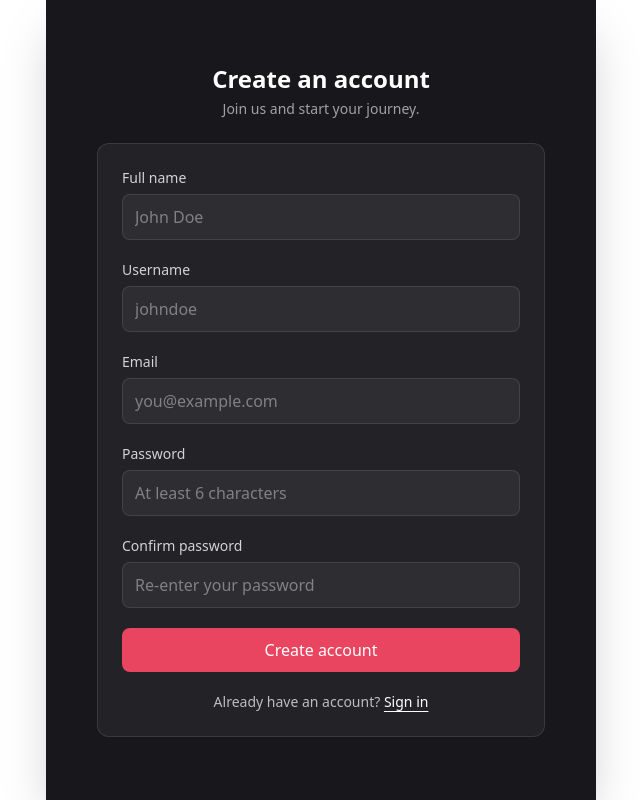
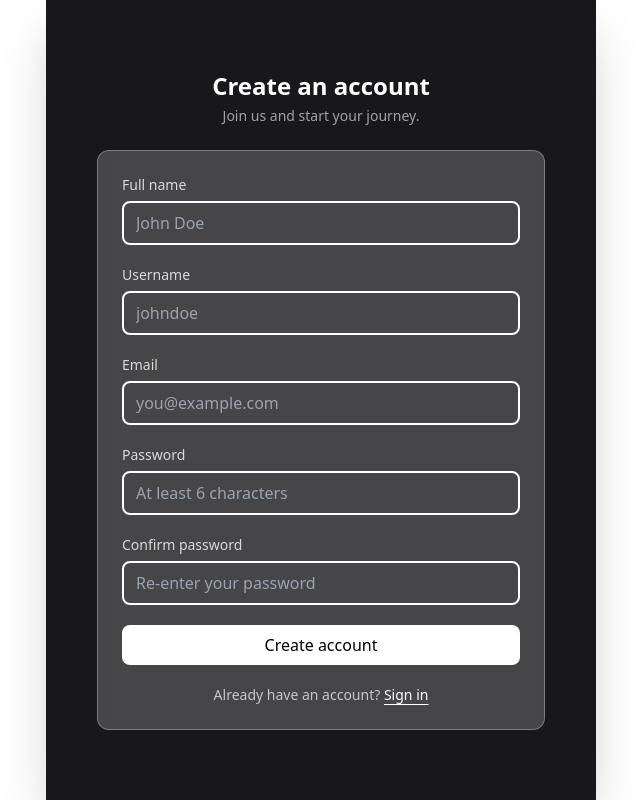
Before and after one commit to gloonch/whisper, a React (Create React App) app in the folder client/: page /signup in a window 1280 px wide. Shown: the whole page, without its empty margins (319-959 px from the left). Built offline with nearby package versions, Linux system fonts and the light colour scheme.

Commit message:
0022: CLIENT: added glassmorphism to login & signup

```diff
--- a/client/src/pages/Login.jsx
+++ b/client/src/pages/Login.jsx
@@ -53,10 +53,12 @@ const Login = () => {
           <p className="text-sm text-white/60 mt-1">Welcome back. Please sign in to continue.</p>
         </div>
 
-        <form className="bg-white/5 border border-white/10 rounded-xl p-6 space-y-5" onSubmit={handleSubmit}>
+        <form className="bg-white/20 backdrop-blur-sm border border-white/30 rounded-xl p-6 space-y-5" onSubmit={handleSubmit}>
           <div className="space-y-1.5">
-            <label htmlFor="username" className="block text-sm text-white/80">
-              Username
+            <label
+              htmlFor="username"
+              className="block text-sm text-white/80">
+                Username
             </label>
             <input
               id="username"
@@ -66,7 +68,7 @@ const Login = () => {
               required
               value={formData.username}
               onChange={handleChange}
-              className="w-full px-3 py-2.5 rounded-lg bg-white/5 border border-white/10 text-white placeholder-white/40 focus:outline-none focus:ring-2 focus:ring-ruby-accent focus:border-transparent transition"
+              className={`w-full px-3 py-2 bg-transparent border-2 border-white text-white rounded-lg focus:outline-none focus:ring-2 focus:ring-ruby-accent`}
               placeholder="@your_username"
               dir="ltr"
             />
@@ -84,7 +86,7 @@ const Login = () => {
               required
               value={formData.password}
               onChange={handleChange}
-              className="w-full px-3 py-2.5 rounded-lg bg-white/5 border border-white/10 text-white placeholder-white/40 focus:outline-none focus:ring-2 focus:ring-ruby-accent focus:border-transparent transition"
+              className="w-full px-3 py-2 bg-transparent border-2 border-white text-white rounded-lg focus:outline-none focus:ring-2 focus:ring-ruby-accent"
               placeholder="Your password"
               dir="ltr"
             />
@@ -93,8 +95,8 @@ const Login = () => {
           <button
             type="submit"
             disabled={isLoading}
-            className="w-full py-2.5 rounded-lg bg-ruby-accent text-white font-medium hover:opacity-90 disabled:opacity-50 disabled:cursor-not-allowed transition"
-          >
+            className="w-full flex-1 px-4 py-2 bg-white text-black rounded-lg hover:bg-black hover:text-white hover:border-white duration-500 transition-colors"
+            >
             {isLoading ? (
               <div className="flex items-center justify-center">
                 <div className="animate-spin rounded-full h-5 w-5 border-b-2 border-white mr-2"></div>
--- a/client/src/pages/SignUp.jsx
+++ b/client/src/pages/SignUp.jsx
@@ -80,7 +80,7 @@ const SignUp = () => {
           <p className="text-sm text-white/60 mt-1">Join us and start your journey.</p>
         </div>
 
-        <form className="bg-white/5 border border-white/10 rounded-xl p-6 space-y-5" onSubmit={handleSubmit}>
+        <form className="bg-white/20 backdrop-blur-sm border border-white/30 rounded-xl p-6 space-y-5" onSubmit={handleSubmit}>
           <div className="space-y-1.5">
             <label htmlFor="name" className="block text-sm text-white/80">
               Full name
@@ -93,7 +93,7 @@ const SignUp = () => {
               required
               value={formData.name}
               onChange={handleChange}
-              className="w-full px-3 py-2.5 rounded-lg bg-white/5 border border-white/10 text-white placeholder-white/40 focus:outline-none focus:ring-2 focus:ring-ruby-accent focus:border-transparent transition"
+              className="w-full px-3 py-2 bg-transparent border-2 border-white text-white rounded-lg focus:outline-none focus:ring-2 focus:ring-ruby-accent"
               placeholder="John Doe"
             />
           </div>
@@ -110,7 +110,7 @@ const SignUp = () => {
               required
               value={formData.username}
               onChange={handleChange}
-              className="w-full px-3 py-2.5 rounded-lg bg-white/5 border border-white/10 text-white placeholder-white/40 focus:outline-none focus:ring-2 focus:ring-ruby-accent focus:border-transparent transition"
+              className="w-full px-3 py-2 bg-transparent border-2 border-white text-white rounded-lg focus:outline-none focus:ring-2 focus:ring-ruby-accent"
               placeholder="johndoe"
               dir="ltr"
             />
@@ -128,7 +128,7 @@ const SignUp = () => {
               required
               value={formData.email}
               onChange={handleChange}
-              className="w-full px-3 py-2.5 rounded-lg bg-white/5 border border-white/10 text-white placeholder-white/40 focus:outline-none focus:ring-2 focus:ring-ruby-accent focus:border-transparent transition"
+              className="w-full px-3 py-2 bg-transparent border-2 border-white text-white rounded-lg focus:outline-none focus:ring-2 focus:ring-ruby-accent"
               placeholder="you@example.com"
               dir="ltr"
             />
@@ -146,7 +146,7 @@ const SignUp = () => {
               required
               value={formData.password}
               onChange={handleChange}
-              className="w-full px-3 py-2.5 rounded-lg bg-white/5 border border-white/10 text-white placeholder-white/40 focus:outline-none focus:ring-2 focus:ring-ruby-accent focus:border-transparent transition"
+              className="w-full px-3 py-2 bg-transparent border-2 border-white text-white rounded-lg focus:outline-none focus:ring-2 focus:ring-ruby-accent"
               placeholder="At least 6 characters"
               dir="ltr"
             />
@@ -164,7 +164,7 @@ const SignUp = () => {
               required
               value={formData.confirmPassword}
               onChange={handleChange}
-              className="w-full px-3 py-2.5 rounded-lg bg-white/5 border border-white/10 text-white placeholder-white/40 focus:outline-none focus:ring-2 focus:ring-ruby-accent focus:border-transparent transition"
+              className="w-full px-3 py-2 bg-transparent border-2 border-white text-white rounded-lg focus:outline-none focus:ring-2 focus:ring-ruby-accent"
               placeholder="Re-enter your password"
               dir="ltr"
             />
@@ -173,7 +173,7 @@ const SignUp = () => {
           <button
             type="submit"
             disabled={isLoading}
-            className="w-full py-2.5 rounded-lg bg-ruby-accent text-white font-medium hover:opacity-90 disabled:opacity-50 disabled:cursor-not-allowed transition"
+            className="w-full flex-1 px-4 py-2 bg-white text-black rounded-lg hover:bg-black hover:text-white hover:border-white duration-500 transition-colors"
           >
             {isLoading ? (
               <div className="flex items-center justify-center">
```
